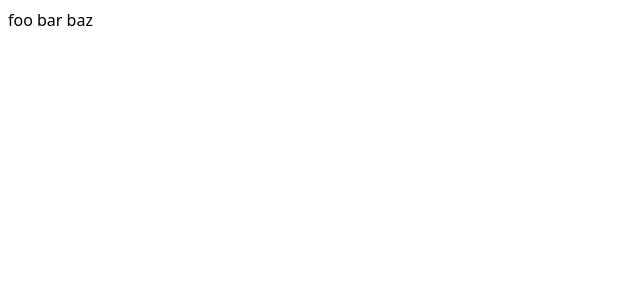
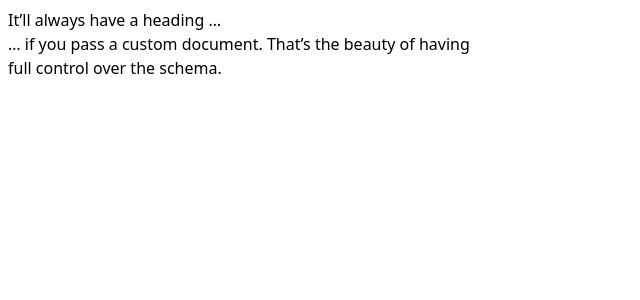
Before and after one commit to dhythm/react-cra-playground, a React (Create React App) app: page / in a window 1280 px wide. Shown: the top 300 px of the page, without its empty margins (0-640 px from the left). Built offline with nearby package versions, Linux system fonts and the light colour scheme.

Commit message:
implement the placeholder to wysiwyg editor

```diff
--- a/package.json
+++ b/package.json
@@ -16,6 +16,7 @@
     "@tiptap/extension-character-count": "^2.0.0-beta.13",
     "@tiptap/extension-collaboration": "^2.0.0-beta.25",
     "@tiptap/extension-collaboration-cursor": "^2.0.0-beta.25",
+    "@tiptap/extension-document": "^2.0.0-beta.13",
     "@tiptap/extension-highlight": "^2.0.0-beta.25",
     "@tiptap/extension-image": "^2.0.0-beta.19",
     "@tiptap/extension-placeholder": "^2.0.0-beta.38",
--- /dev/null
+++ b/src/components/Tiptap/Editor.tsx
@@ -0,0 +1,55 @@
+import Placeholder from "@tiptap/extension-placeholder";
+import { useEditor } from "@tiptap/react";
+import StarterKit from "@tiptap/starter-kit";
+import "./styles.scss";
+import { TextEditor } from "./TextEditor";
+
+export const Editor = () => {
+  const editor = useEditor({
+    extensions: [
+      StarterKit,
+      Placeholder.configure({
+        placeholder: ({ node }) => {
+          console.log({ node });
+          if (node.type.name === "heading") {
+            return "What’s the title?";
+          }
+
+          return "Can you add some further context?";
+        },
+        emptyEditorClass: "is-editor-empty",
+        emptyNodeClass: "is-empty",
+      }),
+      //   ReactComponent,
+      //   Document,
+      //   Paragraph,
+      //   Text,
+      //   Image,
+      //   Dropcursor,
+      //   Placeholder.configure({
+      //     placeholder: "Write something...",
+      //     showOnlyWhenEditable: false,
+      //     showOnlyCurrent: false,
+      //   }),
+    ],
+    content: `
+      <h1>
+        It’ll always have a heading …
+      </h1>
+      <p>
+        … if you pass a custom document. That’s the beauty of having full control over the schema.
+      </p>
+    `,
+  });
+  if (!editor) return <></>;
+
+  console.log(editor.getHTML());
+
+  return (
+    <div>
+      <TextEditor editor={editor} />
+      {/* <NodeView editor={editor} /> */}
+      {/* <ImageView editor={editor} /> */}
+    </div>
+  );
+};
--- a/src/components/Tiptap/ImageView.tsx
+++ b/src/components/Tiptap/ImageView.tsx
@@ -1,22 +1,15 @@
-import Document from "@tiptap/extension-document";
-import Dropcursor from "@tiptap/extension-dropcursor";
-import Paragraph from "@tiptap/extension-paragraph";
-import Text from "@tiptap/extension-text";
-import { EditorContent, useEditor } from "@tiptap/react";
-import React from "react";
-// import Image from "@tiptap/extension-image";
-import { Image } from "./image";
-import "./styles.scss";
+import { Editor, EditorContent } from "@tiptap/react";
+import React, { VFC } from "react";
 
-export const ImageView = () => {
-  const editor = useEditor({
-    extensions: [Document, Paragraph, Text, Image, Dropcursor],
-    content: `
-      <p>This is a basic example of implementing images. Drag to re-order.</p>
-      <img src="https://source.unsplash.com/8xznAGy4HcY/800x400" />
-      <img src="https://source.unsplash.com/K9QHL52rE2k/800x400" />
-    `,
-  });
+export const ImageView: VFC<{ editor: Editor }> = ({ editor }) => {
+  // const editor = useEditor({
+  //   extensions: [Document, Paragraph, Text, Image, Dropcursor],
+  //   content: `
+  //     <p>This is a basic example of implementing images. Drag to re-order.</p>
+  //     <img src="https://source.unsplash.com/8xznAGy4HcY/800x400" />
+  //     <img src="https://source.unsplash.com/K9QHL52rE2k/800x400" />
+  //   `,
+  // });
 
   const addImage = () => {
     const url = window.prompt("URL");
--- a/src/components/Tiptap/NodeView.tsx
+++ b/src/components/Tiptap/NodeView.tsx
@@ -1,17 +1,15 @@
 import { Node } from "@tiptap/core";
 import {
+  Editor,
   EditorContent,
   mergeAttributes,
   NodeViewWrapper,
   ReactNodeViewRenderer,
-  useEditor,
 } from "@tiptap/react";
-import StarterKit from "@tiptap/starter-kit";
 import { Resizable } from "re-resizable";
-import { useRef, useState } from "react";
+import { useRef, useState, VFC } from "react";
 import { useHover } from "react-use";
 import styled from "styled-components";
-import "./styles.scss";
 
 const Component = (props) => {
   const [size, setSize] = useState<{ width: number; height: number }>({
@@ -86,7 +84,7 @@ const Component = (props) => {
   );
 };
 
-const ReactComponent = Node.create({
+export const ReactComponent = Node.create({
   name: "reactComponent",
 
   group: "block",
@@ -118,7 +116,7 @@ const ReactComponent = Node.create({
   },
 });
 
-export const NodeView = () => {
+export const NodeView: VFC<{ editor: Editor }> = ({ editor }) => {
   const [imgUrl, setImgUrl] = useState(
     "https://ichef.bbci.co.uk/news/976/cpsprodpb/12A9B/production/_111434467_gettyimages-1143489763.jpg"
   );
@@ -137,12 +135,12 @@ export const NodeView = () => {
   };
 
   console.log({ imgUrl });
-  const editor = useEditor({
-    extensions: [StarterKit, ReactComponent],
-    content: `
-    <react-component imgUrl="${imgUrl}"></react-component>
-    `,
-  });
+  // const editor = useEditor({
+  //   extensions: [StarterKit, ReactComponent],
+  //   content: `
+  //   <react-component imgUrl="${imgUrl}"></react-component>
+  //   `,
+  // });
 
   return (
     <div>
--- a/src/components/Tiptap/TextEditor.tsx
+++ b/src/components/Tiptap/TextEditor.tsx
@@ -1,22 +1,11 @@
-import Placeholder from "@tiptap/extension-placeholder";
-import { EditorContent, useEditor } from "@tiptap/react";
-import StarterKit from "@tiptap/starter-kit";
-import "./styles.scss";
+import Document from "@tiptap/extension-document";
+import { Editor, EditorContent } from "@tiptap/react";
+import { VFC } from "react";
 
-export const TextEditor = () => {
-  const editor = useEditor({
-    extensions: [
-      StarterKit,
-      Placeholder.configure({
-        placeholder: "Write something...",
-        showOnlyWhenEditable: false,
-        showOnlyCurrent: false,
-      }),
-    ],
-    content: `
-    <p>foo bar baz</p>
-    `,
-  });
+export const CustomDocument = Document.extend({
+  content: "heading block*",
+});
 
+export const TextEditor: VFC<{ editor: Editor }> = ({ editor }) => {
   return <EditorContent editor={editor} />;
 };
--- a/src/components/Tiptap/index.tsx
+++ b/src/components/Tiptap/index.tsx
@@ -1,13 +1,11 @@
 import React from "react";
 import styled from "styled-components";
-import { TextEditor } from "./TextEditor";
+import { Editor } from "./Editor";
 
 export const Tiptap = () => {
-  // return <ImageView />
-  // return <NodeView />;
   return (
     <EditorContainer>
-      <TextEditor />
+      <Editor />
     </EditorContainer>
   );
 };
--- a/src/components/Tiptap/styles.scss
+++ b/src/components/Tiptap/styles.scss
@@ -5,17 +5,28 @@
   }
 
   padding: 8px;
-  p {
-    margin-top: 0;
-    margin-bottom: 0;
+  p,
+  h1,
+  h2,
+  h3 {
+    margin: 0;
+    line-height: 1.5;
   }
-  .is-empty::before {
-    content: attr(data-placeholder);
-    float: left;
-    color: #ced4da;
-    pointer-events: none;
-    height: 0;
-  }
+
+  // p.is-editor-empty:first-child::before {
+  //   content: attr(data-placeholder);
+  //   float: left;
+  //   color: #adb5bd;
+  //   pointer-events: none;
+  //   height: 0;
+  // }
+  // .is-empty::before {
+  //   content: attr(data-placeholder);
+  //   float: left;
+  //   color: #ced4da;
+  //   pointer-events: none;
+  //   height: 0;
+  // }
 
   img {
     max-width: 100%;
@@ -28,13 +39,20 @@
   }
 }
 
-// .ProseMirror .is-empty::before {
-//   content: attr(data-placeholder);
-//   float: left;
-//   color: #ced4da;
-//   pointer-events: none;
-//   height: 0;
-// }
+.ProseMirror .is-empty::before {
+  content: attr(data-placeholder);
+  float: left;
+  color: #ced4da;
+  pointer-events: none;
+  height: 0;
+}
+.ProseMirror p.is-editor-empty:first-child::before {
+  content: attr(data-placeholder);
+  float: left;
+  color: #adb5bd;
+  pointer-events: none;
+  height: 0;
+}
 
 .react-component {
   background: #faf594;
```
Also changed, not shown: 1 other file (tests, documents, lock files or other folders).
